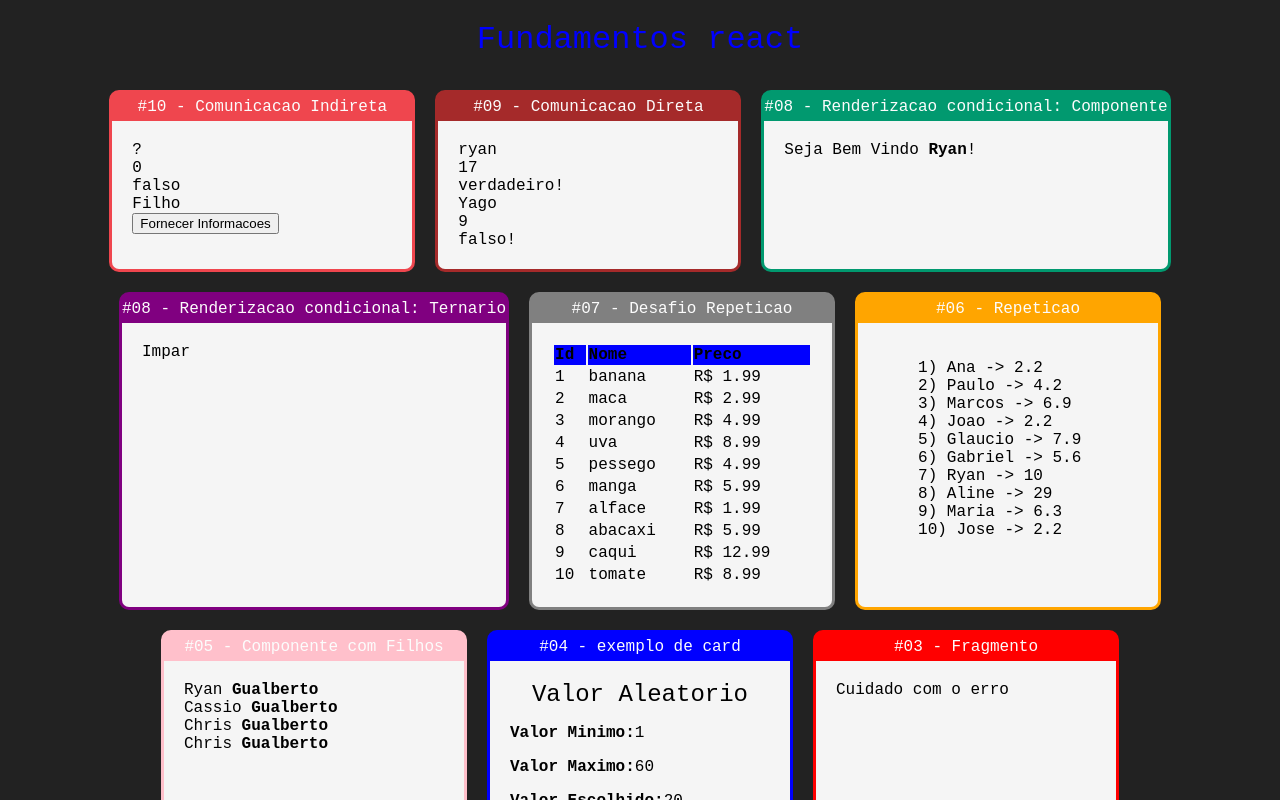
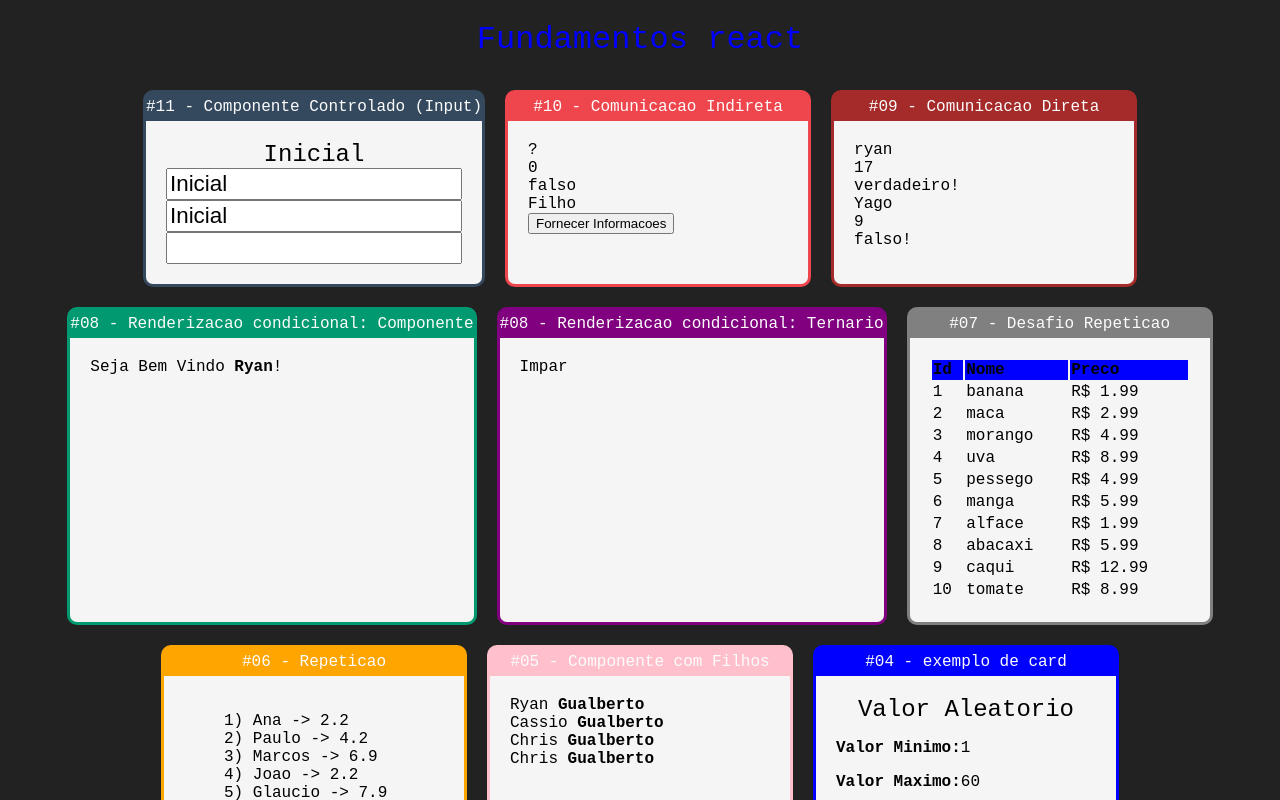
Before and after one commit to RyanGualberto/fundamentos-react, a React (Create React App) app: page / in a window 1280 px wide. Shown: the top 800 px of the page. Built offline with nearby package versions, Linux system fonts and the light colour scheme; the HTML template or start-up script is replaced by a standard one.

Commit message:
s2a36: controlled component

```diff
--- a/src/App.jsx
+++ b/src/App.jsx
@@ -12,7 +12,7 @@
 import UsuarioInfo from './components/conditions/UsuarioInfo';
 import DiretaPai from './components/comunicacao/DiretaPai'
 import IndiretaPai from './components/comunicacao/IndiretaPai'
-
+import Input from './components/formulario/Input'
 
 import './App.css'
 const tag = <h1>Fundamentos react</h1>;
@@ -22,7 +22,9 @@
         <div className='app'>
             { tag }
             <div className='card-group'>
-
+            <Card titulo="#11 - Componente Controlado (Input)" color="#34495e ">
+                <Input></Input>
+            </Card>
             <Card titulo="#10 - Comunicacao Indireta" color="#ef464e">
                 <IndiretaPai></IndiretaPai>
             </Card>
--- /dev/null
+++ b/src/components/formulario/Input.css
@@ -0,0 +1,3 @@
+.Input input {
+    font-size: 1.4rem;
+}
--- /dev/null
+++ b/src/components/formulario/Input.jsx
@@ -0,0 +1,22 @@
+import React, { useState } from "react";
+import './Input.css'
+export default props => {
+    const [valor, setValor] = useState('Inicial')
+    function quandoMudar(e) {
+        setValor(e.target.value)
+    }
+    return (
+        <div className="Input">
+            <h2>{valor  }</h2>
+            <div style={{
+                display: 'flex',
+                flexDirection: 'column'
+            }}>
+
+            <input type="text" value={valor} onChange={quandoMudar} />
+            <input type="text" value={valor} readOnly={valor} />
+            <input type="text" value={undefined}  />
+            </div>
+        </div>
+    )
+}
```
